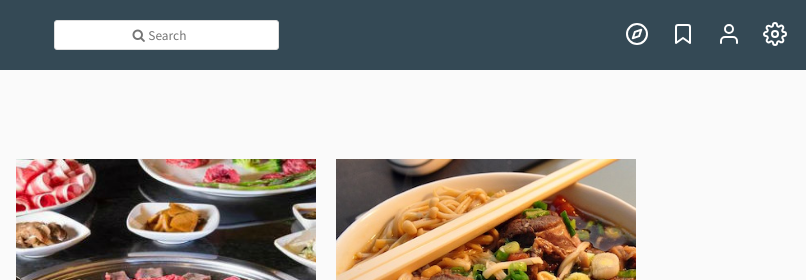
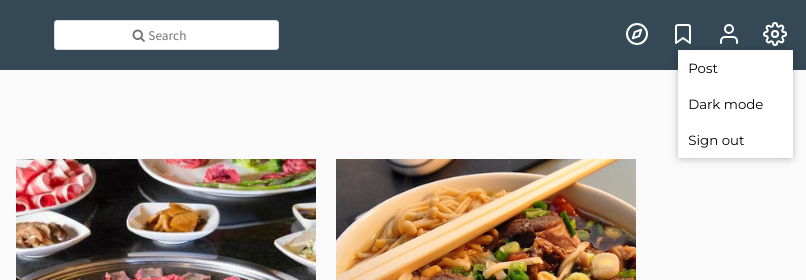
Before and after one commit to richardtseng7/GreatEats, a plain HTML site: page index.html in a window 1280 px wide. Both pictures are taken after a click on the button 1249 px from the left and 35 px from the top of the page. Shown: the top 280 px of the page, 474-1280 px from the left. Drawn offline with nearby package versions, Linux system fonts and the light colour scheme; some packages are replaced by stand-ins of ours.

Commit message:
Fixed bugs

```diff
--- a/css/Theme.css
+++ b/css/Theme.css
@@ -34,6 +34,7 @@
 body, p {
     margin: 0%;
     padding: 0%;
+    overflow-x: hidden;
     font-family: 'Montserrat', sans-serif;
     font-size: 10pt;
 }
--- a/script/HideShow.js
+++ b/script/HideShow.js
@@ -10,7 +10,7 @@ document.addEventListener('click', function(event){
 
 function show(String){
     var ele = document.getElementsByClassName(String)[0];
-    if (ele.style.display == "none") ele.style.display = "block";
+    if (ele.style.display == "none" || ele.style.display == "") ele.style.display = "block";
     else ele.style.display = "none";
 }
 
```
